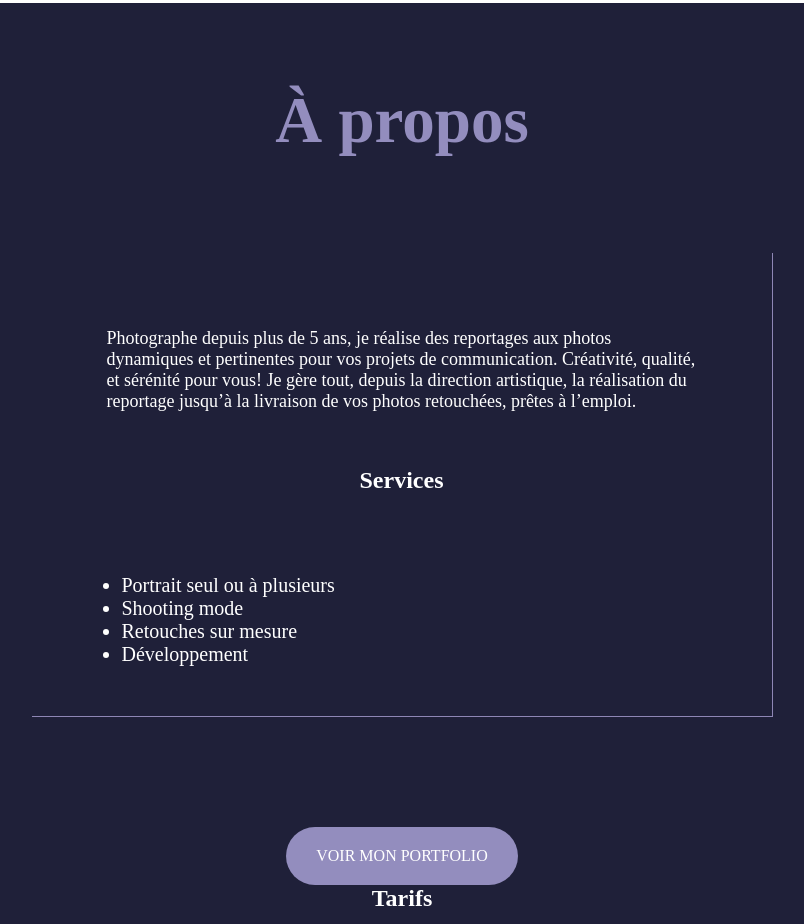
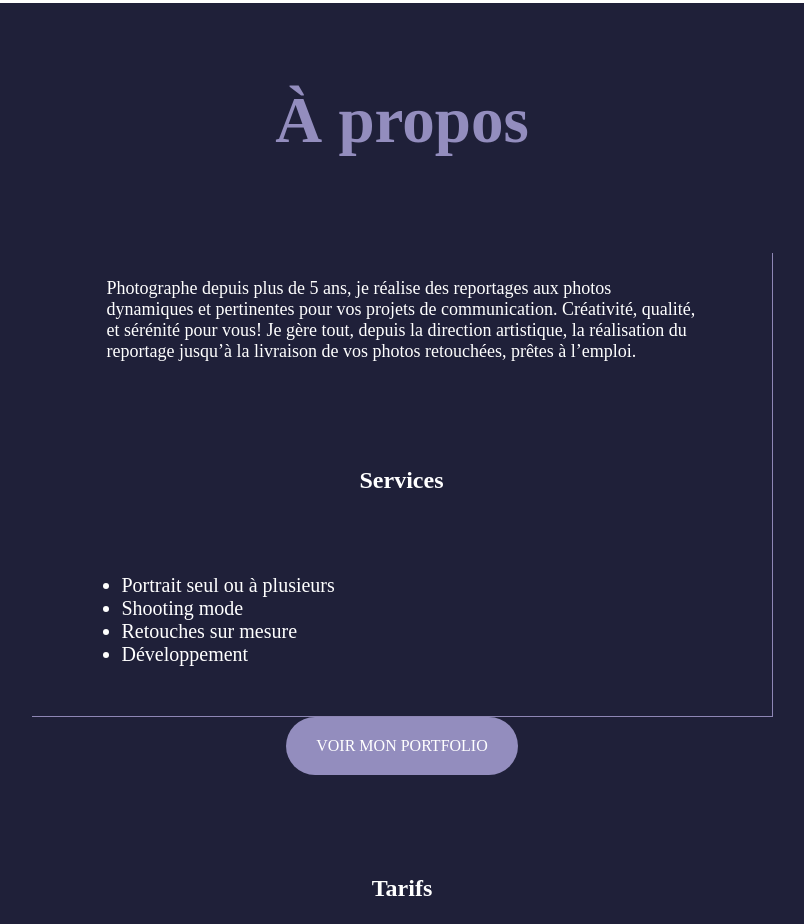
Before and after one commit to romyamt/tp-notee-B2, a plain HTML site: page a-propos.html in a window 1280 px wide. Shown: the part 96-1020 px from the top of the page, without its empty margins (238-1042 px from the left). Drawn offline with Linux system fonts and the light colour scheme.

Commit message:
Presque finito

```diff
--- a/_apropos.scss
+++ b/_apropos.scss
@@ -14,6 +14,9 @@ $taillepolice: 16px;
     h2,ul{
         color: #FFFFFF;
     }
+    h2{
+        padding-top: 50px;
+    }
     p{
         padding: 25px;
         border-right: $clair;
@@ -24,33 +27,20 @@ $taillepolice: 16px;
         font-size: 20px;
 
     }
+    section{
+    padding-bottom: 50px;
+    }
 }
 
-.carre-contenu{
-    border-right: 1px solid #8e86b5 ;
-    border-bottom: 1px solid #8e86b5;
-    margin: auto;
-    width: 50%;
-    padding: 0px 50px 50px 50px;
-}
 
-div{
-    .cta{
-        margin-top: 30px;
-        text-align: center;
-
-    }
-
-}
 
 
 .carre-contenu {
     border-right: 1px solid #8e86b5;
     border-bottom: 1px solid #8e86b5;
-    padding: 50px;
+    padding: 0px 50px 50px 50px;
     width: 50%;
     margin: auto;
-    margin-bottom: 80px;
   }
 
   .carre-contenu h2 {
@@ -72,7 +62,6 @@ div{
     border-collapse: collapse;
     margin: auto;
     width: 85%;
-    margin-bottom: 30px;
   }
 
   td,
```
Also changed, not shown: style.css.
